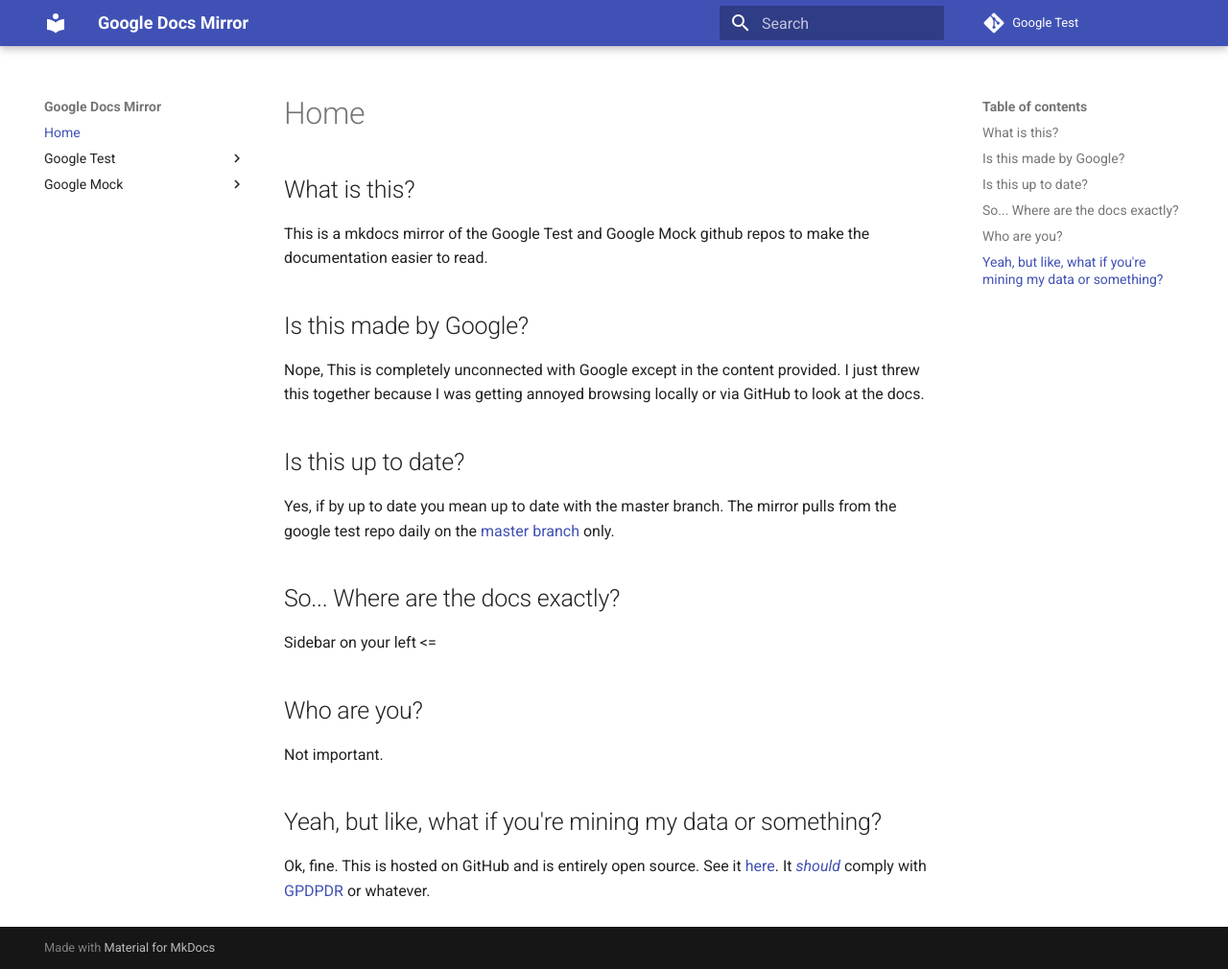
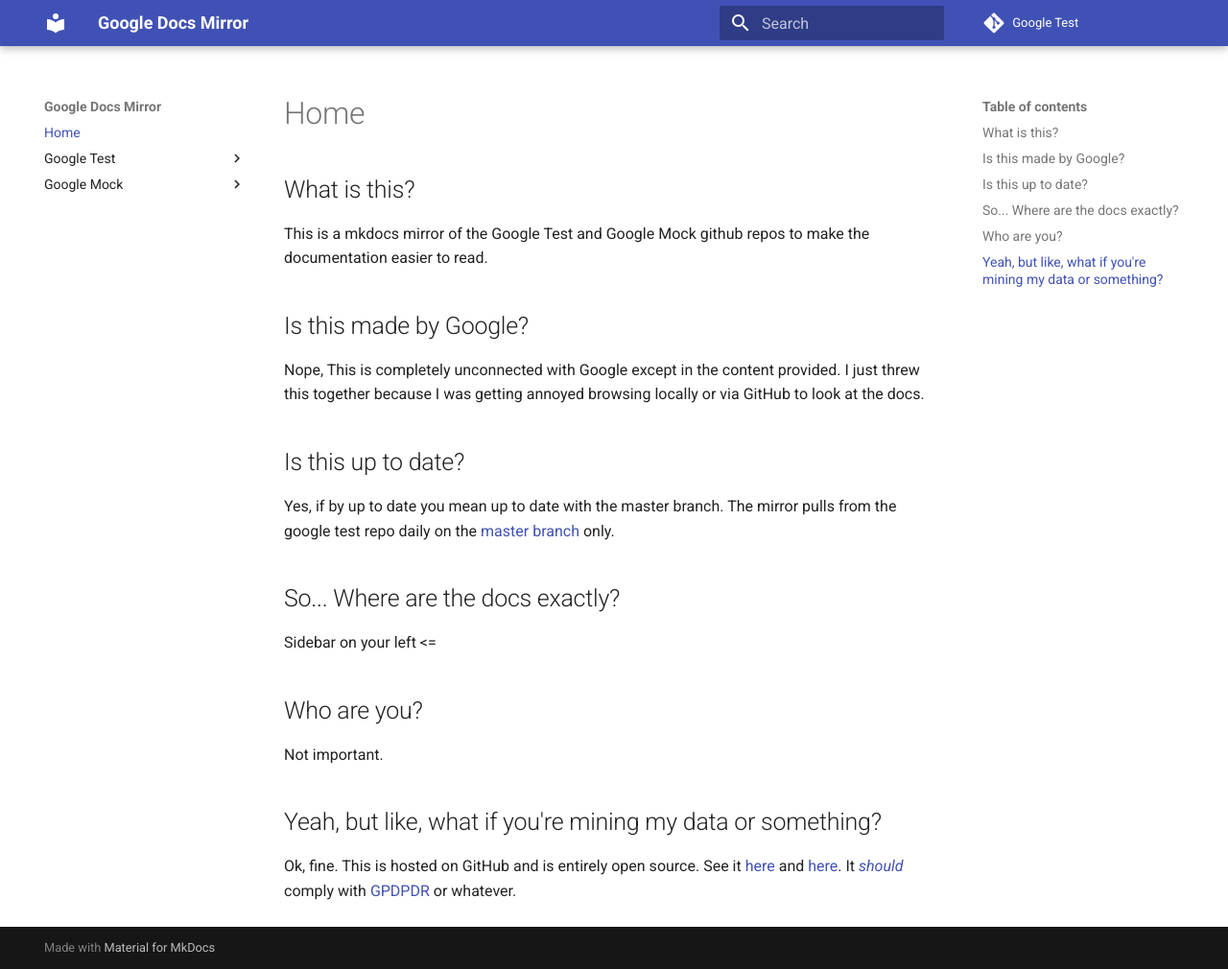
Before and after one commit to gunslingerfry/google-test-docs, an MkDocs documentation site: the page built from docs/index.md, in a window 1280 px wide and 1010 px high. Shown: the whole window at 96% size. Built offline with MkDocs 1.6.1 and Material for MkDocs 9.7.7, drawn with Linux system fonts in a browser that asks for light colours; comment, search, counter and statistics services are not loaded.

Commit message:
Added a link to the repo that actually publishes the docs to the index.md file.

```diff
--- a/docs/index.md
+++ b/docs/index.md
@@ -14,4 +14,4 @@
 Not important.
 
 ## Yeah, but like, what if you're mining my data or something?
-Ok, fine. This is hosted on GitHub and is entirely open source. See it [here](https://github.com/gunslingerfry/googletest). It [_should_](https://squidfunk.github.io/mkdocs-material/compliance/) comply with [GPDPDR](https://www.google.com/search?q=GPDR) or whatever.
+Ok, fine. This is hosted on GitHub and is entirely open source. See it [here](https://github.com/gunslingerfry/googletest) and [here](https://github.com/gunslingerfry/google-test-docs). It [_should_](https://squidfunk.github.io/mkdocs-material/compliance/) comply with [GPDPDR](https://www.google.com/search?q=GPDR) or whatever.
```
